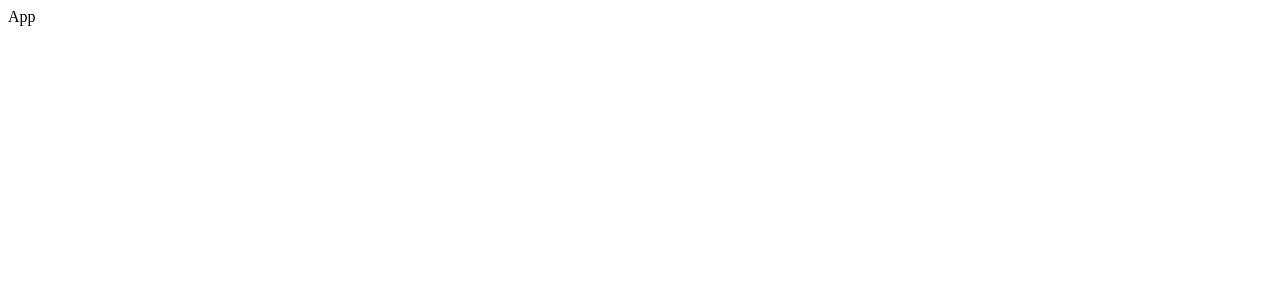
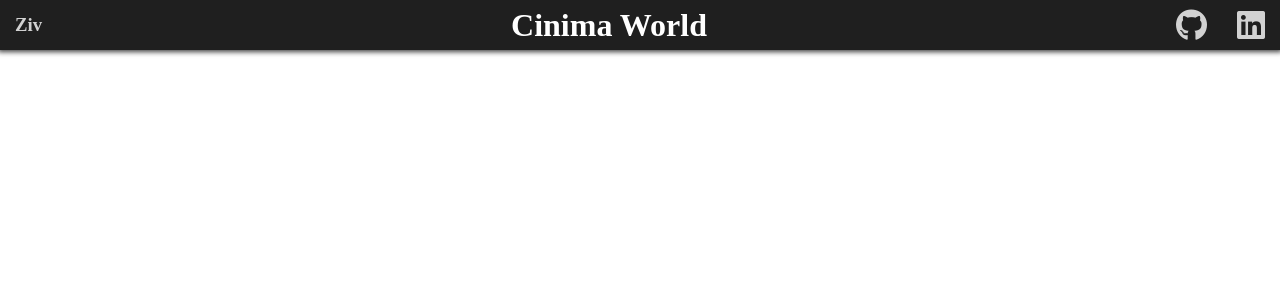
Before and after one commit to zivmorad/Movie-Search, a React (Create React App) app: page / in a window 1280 px wide. Shown: the top 300 px of the page. Built offline with nearby package versions, Linux system fonts and the light colour scheme.

Commit message:
added navbar

```diff
--- a/package.json
+++ b/package.json
@@ -9,6 +9,7 @@
     "axios": "^0.19.2",
     "react": "^16.13.1",
     "react-dom": "^16.13.1",
+    "react-router-dom": "^5.2.0",
     "react-scripts": "3.4.1"
   },
   "scripts": {
--- a/public/index.html
+++ b/public/index.html
@@ -9,35 +9,15 @@
       name="description"
       content="Web site created using create-react-app"
     />
+    <script src="https://kit.fontawesome.com/70cdfd3908.js" crossorigin="anonymous"></script>
     <link rel="apple-touch-icon" href="%PUBLIC_URL%/logo192.png" />
-    <!--
-      manifest.json provides metadata used when your web app is installed on a
-      user's mobile device or desktop. See https://developers.google.com/web/fundamentals/web-app-manifest/
-    -->
+
     <link rel="manifest" href="%PUBLIC_URL%/manifest.json" />
-    <!--
-      Notice the use of %PUBLIC_URL% in the tags above.
-      It will be replaced with the URL of the `public` folder during the build.
-      Only files inside the `public` folder can be referenced from the HTML.
 
-      Unlike "/favicon.ico" or "favicon.ico", "%PUBLIC_URL%/favicon.ico" will
-      work correctly both with client-side routing and a non-root public URL.
-      Learn how to configure a non-root public URL by running `npm run build`.
-    -->
     <title>React App</title>
   </head>
   <body>
     <noscript>You need to enable JavaScript to run this app.</noscript>
     <div id="root"></div>
-    <!--
-      This HTML file is a template.
-      If you open it directly in the browser, you will see an empty page.
-
-      You can add webfonts, meta tags, or analytics to this file.
-      The build step will place the bundled scripts into the <body> tag.
-
-      To begin the development, run `npm start` or `yarn start`.
-      To create a production bundle, use `npm run build` or `yarn build`.
-    -->
   </body>
 </html>
--- /dev/null
+++ b/src/components/App.css
@@ -0,0 +1,6 @@
+*{
+    margin: 0;
+    padding: 0;
+    box-sizing: border-box;
+    font-family: -apple-system, BlinkMacSystemFont, 'Segoe UI', Roboto, Oxygen, Ubuntu, Cantarell, 'Open Sans', 'Helvetica Neue', sans-serif;
+}
--- a/src/components/App.js
+++ b/src/components/App.js
@@ -1,8 +1,11 @@
 import React from 'react'
+import Navbar from './Navbar/Navbar'
 
 const App=()=>{
     return(
-         <div>App</div>
+         <div>
+             <Navbar/>
+         </div>
     )
 }
 
--- /dev/null
+++ b/src/components/Navbar/Navbar.css
@@ -0,0 +1,35 @@
+.nav-container{
+    position: fixed;
+    top: 0;
+    left: 0;
+    width: 100%;
+    background-color: rgb(31, 31, 31);
+    height: 50px;
+    box-shadow: 0 0 5px 2px rgb(66, 66, 66);
+    display: flex;
+    justify-content: space-between;
+    color: white;
+    align-items: center;
+    cursor: pointer;
+}
+
+.nav-icons-warp i,.logo{
+    margin:0 15px;
+    opacity: 0.8;
+}
+.nav-icons-warp i:hover{
+    color: rgb(64, 101, 224);
+    transition: 1s;
+    opacity: 1;
+}
+@media(max-width: 420px){
+    .logo,.nav-title{
+        font-size: x-large;
+    }
+    .nav-icons-warp{
+        font-size: small;
+    }
+    .nav-icons-warp i,.logo{
+        margin: 0 7px;
+    }
+}
--- /dev/null
+++ b/src/components/Navbar/Navbar.js
@@ -0,0 +1,15 @@
+import React from 'react'
+import './Navbar.css'
+const Navbar=()=>{
+    return(
+        <div className='nav-container'>
+            <h3 className='logo'>Ziv</h3>
+            <h1 className='nav-title'>Cinima World</h1>
+            <div className='nav-icons-warp'>
+                <i class="fab fa-github fa-2x"></i>
+                <i class="fab fa-linkedin fa-2x"></i>
+            </div>
+        </div>)
+}
+
+export default Navbar;
```
Also changed, not shown: src/api/TMDB.js (renamed from src/components/api/TMDB.js), 2 other files (tests, documents, lock files or other folders).
